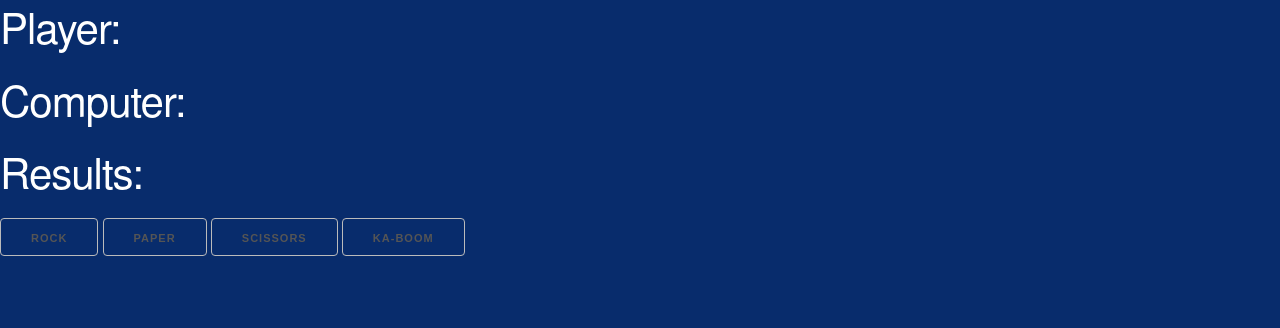
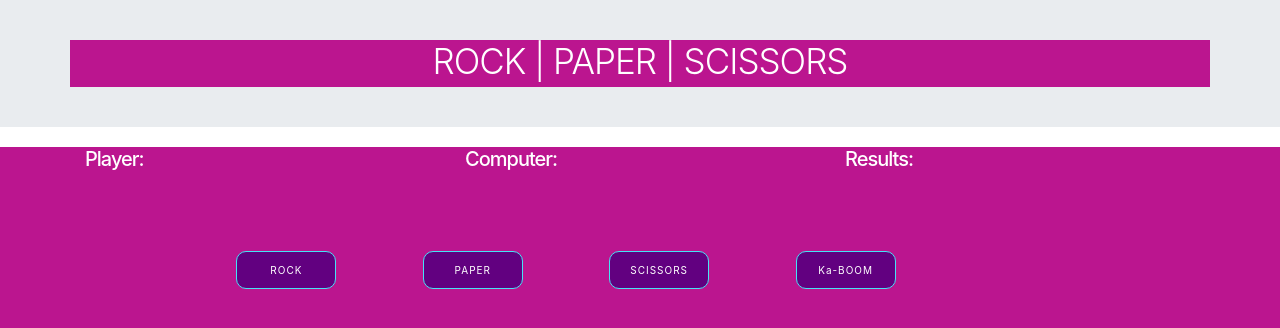
Before and after one commit to MystieBluz/rock-paper-scissors, a plain HTML site: page index.html in a window 1280 px wide. Drawn offline with nearby package versions, Linux system fonts and the light colour scheme.

Commit message:
added bootstrap and updated files

```diff
--- a/index.html
+++ b/index.html
@@ -6,18 +6,44 @@
 		content="width=device-width,
 				initial-scale=1.0">
 	<link href="https://cdnjs.cloudflare.com/ajax/libs/skeleton/2.0.4/skeleton.min.css" rel="stylesheet" />
+	<link rel="stylesheet" href="https://cdn.jsdelivr.net/npm/bootstrap@4.1.3/dist/css/bootstrap.min.css" integrity="sha384-MCw98/SFnGE8fJT3GXwEOngsV7Zt27NXFoaoApmYm81iuXoPkFOJwJ8ERdknLPMO" crossorigin="anonymous">
 	<link rel="stylesheet" href="styles.css">
 	<title>Rock Paper Scissor</title>
 </head>
 <body>
-	<h2>Player: <span id="playerDisplay"></span></h2>
-	<h2>Computer: <span id="computerDisplay"></span></h2>
-	<h2>Results: <span id="result"></span></h2>
+	<header>
+		<div class="jumbotron jumbotron-fluid">
+			<div class="container">
+			  <h1 class="display-4 text-center">ROCK | PAPER | SCISSORS</h1>
+			  <!-- <p class="lead">This is a modified jumbotron that occupies the entire horizontal space of its parent.</p> -->
+			</div>
+		  </div>
+	</header>
+	<main>
+		<!-- Game Display: Player, Computer and Results -->
+		<div class="container">
+			<div class="row">
+			  <div class="col-sm">
+				<h2>Player: <span id="playerDisplay"></span></h2>
+			  </div>
+			  <div class="col-sm">
+				<h2>Computer: <span id="computerDisplay"></span></h2>
+			  </div>
+			  <div class="col-sm">
+				<h2>Results: <span id="result"></span></h2>
+			  </div>
+			</div>
+		  </div>
+		  <!-- Game Buttons -->
+		  <div class="align-center">
+			<button type="button" class="btn btn-primary" id="Rock">ROCK</button>
+		<button type="button" class="btn btn-primary" id="Paper">PAPER</button>
+		<button type="button" class="btn btn-primary" id="Scissors">SCISSORS</button>
+		<button type="button" class="btn btn-primary" id="Bomb">Ka-BOOM</button>
+		  </div>
 
-	<button id="Rock">ROCK</button>
-	<button id="Paper">PAPER</button>
-	<button id="Scissors">SCISSORS</button>
-	<button id="Bomb">Ka-BOOM</button>
+</main>
+
 
 	<script src="./script.js"></script>
 </body>
--- a/styles.css
+++ b/styles.css
@@ -4,31 +4,48 @@
 	padding: 0;
 	margin: 0;
 	box-sizing: border-box;
-	background: #082c6c;
+	background: #bb158f;
 	color: #fff;
 }
 /* To center everything in game */
+.game {
+	display: flex;
+    flex-direction: column;
+    height: 100vh;
+    width: 100vw;
+    justify-content: center;
+    align-items: center;
+}
+
+.align-center {
+	display: flex;
+    width: 65vw;
+    justify-content: space-evenly;
+    margin-top: 7.5rem;
+	margin-left: 15rem;
+}
 
 /* Styling on all three buttons */
-.rock, .paper, .scissor{
+#Rock, #Paper, #Scissors, #Bomb {
 	padding: 0.8rem;
-	width: 100px;
-	border-radius: 10px;
-	background: green;
-	outline: none;
-	border-color: green;
-	border: none;
-	cursor: pointer;
+    width: 100px;
+    border-radius: 10px;
+    background: rgb(98, 0, 128);
+    color: white;
+    border-color: rgb(69, 227, 245);
+    /* border: none; */
+    cursor: pointer;
+
 }
 
 
+
 /* Responsive Design */
-@media screen and (max-width: 612px)
-{
+@media screen and (max-width: 612px) {
 	.title{
 		text-align: center;
 	}
-	.score{
+	.game{
 		position: absolute;
 		top: 200px;
 		width: 100vw;
@@ -36,3 +53,4 @@
 	.options{
 		width: 100vw;
 	}
+}
```
